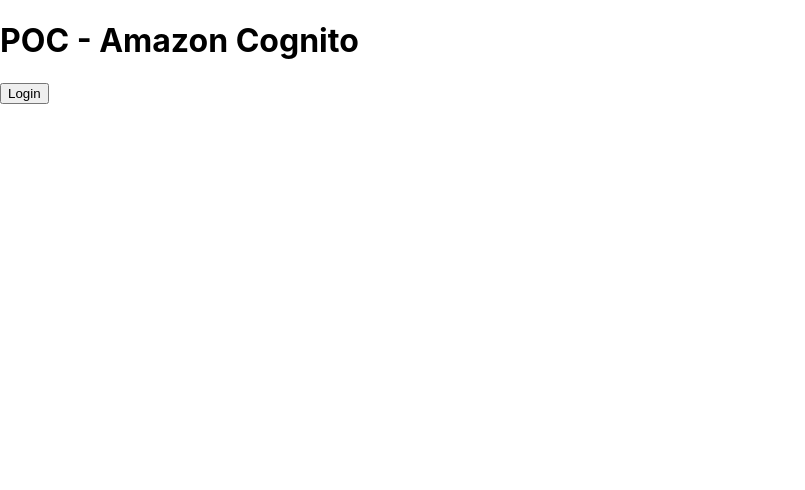
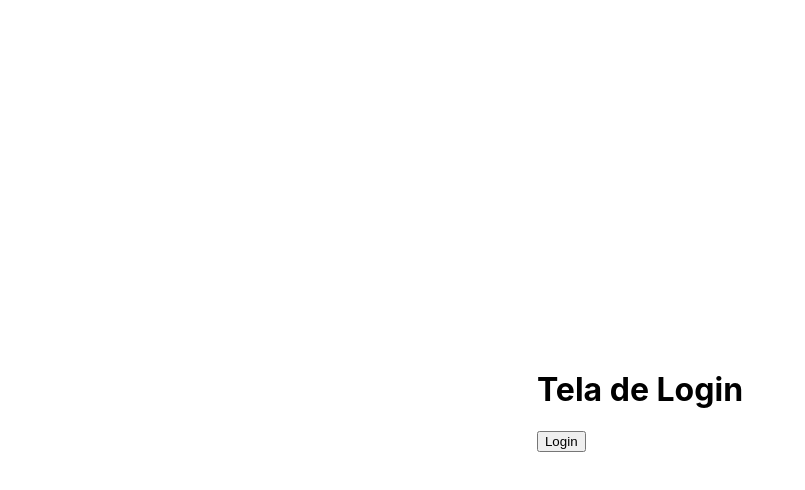
Before and after one commit to Kayke-Fujinaka/poc-aws-cognito, a React (Create React App) app in the folder web/: page /login in a window 1280 px wide. Shown: the top 490 px of the page, without its empty margins (0-805 px from the left). Built offline with nearby package versions, Linux system fonts and the light colour scheme.

Commit message:
feat: create app routes to navigate

```diff
--- a/web/src/App.tsx
+++ b/web/src/App.tsx
@@ -1,10 +1,10 @@
+import AppRoutes from "./routes";
 
 function App() {
   return (
-    <div>
-        <h1>POC - Amazon Cognito</h1>
-        <button>Login</button>
-    </div>
+    <>
+      <AppRoutes />
+    </>
   );
 }
 
--- a/web/src/index.css
+++ b/web/src/index.css
@@ -5,6 +5,10 @@
     sans-serif;
   -webkit-font-smoothing: antialiased;
   -moz-osx-font-smoothing: grayscale;
+  display: flex;
+  align-items: center;
+  justify-content: center;
+  height: 100vh;
 }
 
 code {
--- a/web/src/index.tsx
+++ b/web/src/index.tsx
@@ -2,7 +2,6 @@
 import ReactDOM from 'react-dom/client';
 import App from './App';
 import './index.css';
-import reportWebVitals from './reportWebVitals';
 
 const root = ReactDOM.createRoot(
   document.getElementById('root') as HTMLElement
@@ -12,8 +11,3 @@
     <App />
   </React.StrictMode>
 );
-
-// If you want to start measuring performance in your app, pass a function
-// to log results (for example: reportWebVitals(console.log))
-// or send to an analytics endpoint. Learn more: https://bit.ly/CRA-vitals
-reportWebVitals();
--- /dev/null
+++ b/web/src/pages/Home.tsx
@@ -0,0 +1,11 @@
+function Home() {
+  return (
+    <>
+      <div>
+        <h1>Tela de Início</h1>
+      </div>
+    </>
+  );
+}
+
+export default Home;
--- /dev/null
+++ b/web/src/pages/SignIn.tsx
@@ -0,0 +1,16 @@
+function SignIn() {
+  const handleSignIn = () => {
+    console.log("oi");
+  };
+
+  return (
+    <>
+      <div>
+        <h1>Tela de Login</h1>
+        <button onClick={() => handleSignIn()}>Login</button>
+      </div>
+    </>
+  );
+}
+
+export default SignIn;
--- a/web/src/reportWebVitals.ts
+++ /dev/null
@@ -1,15 +0,0 @@
-import { ReportHandler } from 'web-vitals';
-
-const reportWebVitals = (onPerfEntry?: ReportHandler) => {
-  if (onPerfEntry && onPerfEntry instanceof Function) {
-    import('web-vitals').then(({ getCLS, getFID, getFCP, getLCP, getTTFB }) => {
-      getCLS(onPerfEntry);
-      getFID(onPerfEntry);
-      getFCP(onPerfEntry);
-      getLCP(onPerfEntry);
-      getTTFB(onPerfEntry);
-    });
-  }
-};
-
-export default reportWebVitals;
--- /dev/null
+++ b/web/src/routes/index.tsx
@@ -0,0 +1,17 @@
+import { BrowserRouter, Navigate, Route, Routes } from "react-router-dom";
+
+import Home from "../pages/Home";
+import SignIn from "../pages/SignIn";
+
+function AppRoutes() {
+  return (
+    <BrowserRouter>
+      <Routes>
+        <Route path="/" element={<Navigate to="/login" replace />} />
+        <Route path="/login" element={<SignIn />} />
+        <Route path="/inicio" element={<Home />} />
+      </Routes>
+    </BrowserRouter>
+  );
+}
+export default AppRoutes;
```
